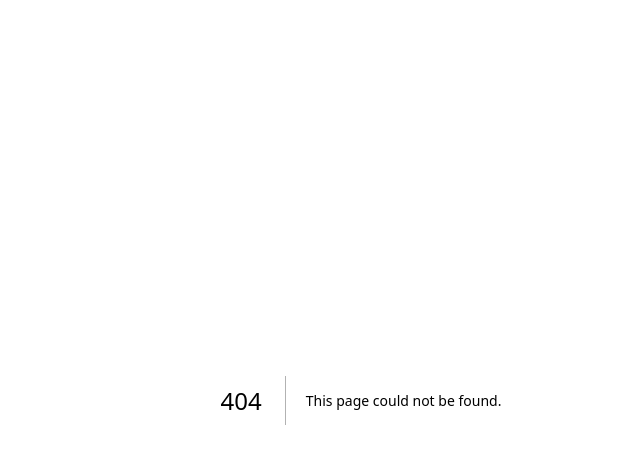
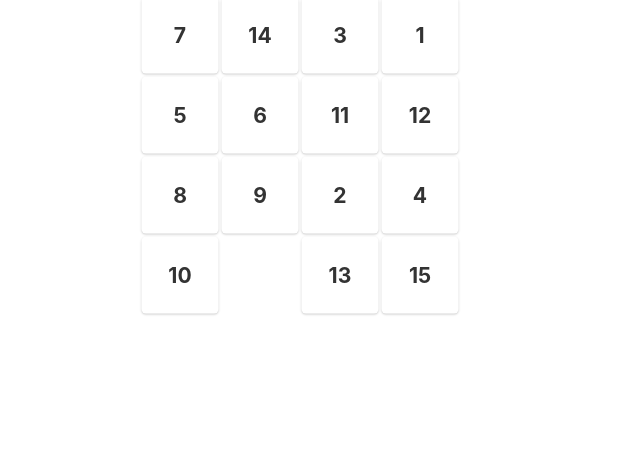
Before and after one commit to abelzach/NexaLink, a Next.js app in the folder frontend/: page /puzzle16 in a window 1280 px wide. Before the commit this address had no page. Shown: the top 464 px of the page, without its empty margins (279-919 px from the left). Built offline with nearby package versions, Linux system fonts and the light colour scheme.

Commit message:
Added 8 and 16 puzzle

```diff
--- a/frontend/package.json
+++ b/frontend/package.json
@@ -9,6 +9,7 @@
     "lint": "next lint"
   },
   "dependencies": {
+    "lodash": "^4.17.21",
     "next": "13.5.6",
     "react": "18.2.0",
     "react-dom": "18.2.0"
--- /dev/null
+++ b/frontend/pages/puzzle16.jsx
@@ -0,0 +1,63 @@
+import React, { Component } from 'react';
+import _ from 'lodash'; // Import lodash
+
+class Puzzle16 extends Component {
+  constructor(props) {
+    super(props);
+    this.state = {
+      positions: _.shuffle(_.range(0, 16))
+    };
+  }
+
+  updatePosition = (index) => {
+    let { positions } = this.state;
+    let emptyIndex = positions.indexOf(0);
+    let targetIndex = positions.indexOf(index);
+    const dif = Math.abs(targetIndex - emptyIndex);
+
+    if (dif === 1 || dif === 4) {
+      positions[emptyIndex] = index;
+      positions[targetIndex] = 0;
+      this.setState({ positions });
+
+      let win = _.every(positions, (value, index, array) => {
+        value = value || 16;
+        return index === 0 || parseInt(array[index - 1]) <= parseInt(value);
+      });
+
+      if (win) {
+        window.alert('You Win!!!');
+      }
+    }
+  };
+
+  render() {
+    const layout = _.range(0, 16).map((n) => {
+      const row = Math.floor(n / 4);
+      const col = n % 4;
+      return [80 * col, 80 * row];
+    });
+
+    return (
+      <div className="game">
+        {this.state.positions.map((i, key) => {
+          const cellClass = key ? 'cell' : 'empty cell';
+          const [x, y] = layout[this.state.positions.indexOf(key)];
+
+          return (
+            <div
+              key={key}
+              className={cellClass}
+              onClick={() => this.updatePosition(key)}
+              style={{ transform: `translate3d(${x}px,${y}px,0) scale(1.1)` }}
+            >
+              {key}
+            </div>
+          );
+        })}
+      </div>
+    );
+  }
+}
+
+export default Puzzle16;
--- /dev/null
+++ b/frontend/pages/puzzle8.jsx
@@ -0,0 +1,63 @@
+import React, { Component } from 'react';
+import _ from 'lodash'; // Import lodash
+
+class Puzzle extends Component {
+  constructor(props) {
+    super(props);
+    this.state = {
+      positions: _.shuffle(_.range(0, 9))
+    };
+  }
+
+  updatePosition = (index) => {
+    let { positions } = this.state;
+    let emptyIndex = positions.indexOf(0);
+    let targetIndex = positions.indexOf(index);
+    const dif = Math.abs(targetIndex - emptyIndex);
+
+    if (dif === 1 || dif === 3) {
+      positions[emptyIndex] = index;
+      positions[targetIndex] = 0;
+      this.setState({ positions });
+
+      let win = _.every(positions, (value, index, array) => {
+        value = value || 9;
+        return index === 0 || parseInt(array[index - 1]) <= parseInt(value);
+      });
+
+      if (win) {
+        window.alert('You Win!!!');
+      }
+    }
+  };
+
+  render() {
+    const layout = _.range(0, 9).map((n) => {
+      const row = Math.floor(n / 3);
+      const col = n % 3;
+      return [80 * col, 80 * row];
+    });
+
+    return (
+      <div className="game">
+        {this.state.positions.map((i, key) => {
+          const cellClass = key ? 'cell' : 'empty cell';
+          const [x, y] = layout[this.state.positions.indexOf(key)];
+
+          return (
+            <div
+              key={key}
+              className={cellClass}
+              onClick={() => this.updatePosition(key)}
+              style={{ transform: `translate3d(${x}px,${y}px,0) scale(1.1)` }}
+            >
+              {key}
+            </div>
+          );
+        })}
+      </div>
+    );
+  }
+}
+
+export default Puzzle;
--- a/frontend/styles/globals.css
+++ b/frontend/styles/globals.css
@@ -2,11 +2,41 @@
 @tailwind components;
 @tailwind utilities;
 html,
+:root {
+  --cellSize: 70px;
+}
 body {
   padding: 0;
   margin: 0;
   font-family: -apple-system, BlinkMacSystemFont, Segoe UI, Roboto, Oxygen,
     Ubuntu, Cantarell, Fira Sans, Droid Sans, Helvetica Neue, sans-serif;
+}
+.game {
+  margin: auto;
+  text-align: center;
+  line-height: var(--cellSize);
+  width: calc(4 * var(--cellSize) + 0.4 * 4 * var(--cellSize) + 40px);
+  height: calc(4 * var(--cellSize) + 0.4 * 4 * var(--cellSize) + 40px);
+}
+
+.cell {
+  width: var(--cellSize);
+  height: var(--cellSize);
+  margin-right: calc(var(--cellSize) * 0.1);
+  border-radius: 4px;
+  margin-bottom: calc(var(--cellSize) * 0.1);
+  background: white;
+  box-shadow: rgba(0, 0, 0, 0.2) 0 1px 2px 0;
+  color: #333;
+  font-size: 1.2rem;
+  font-weight: bold;
+  cursor: pointer;
+  transition: all 0.3s ease-in;
+  position: absolute;
+}
+
+.empty {
+  opacity: 0;
 }
 
 a {
```
Also changed, not shown: frontend/pages/quiz.tsx (+44 -10 lines), 2 other files (tests, documents, lock files or other folders).
